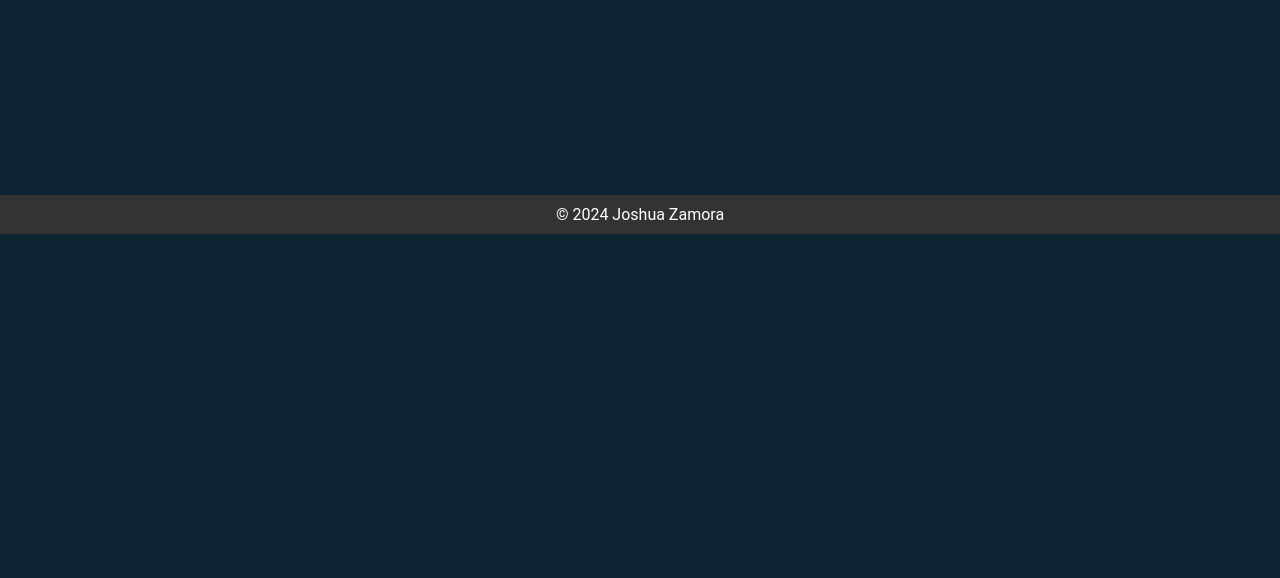
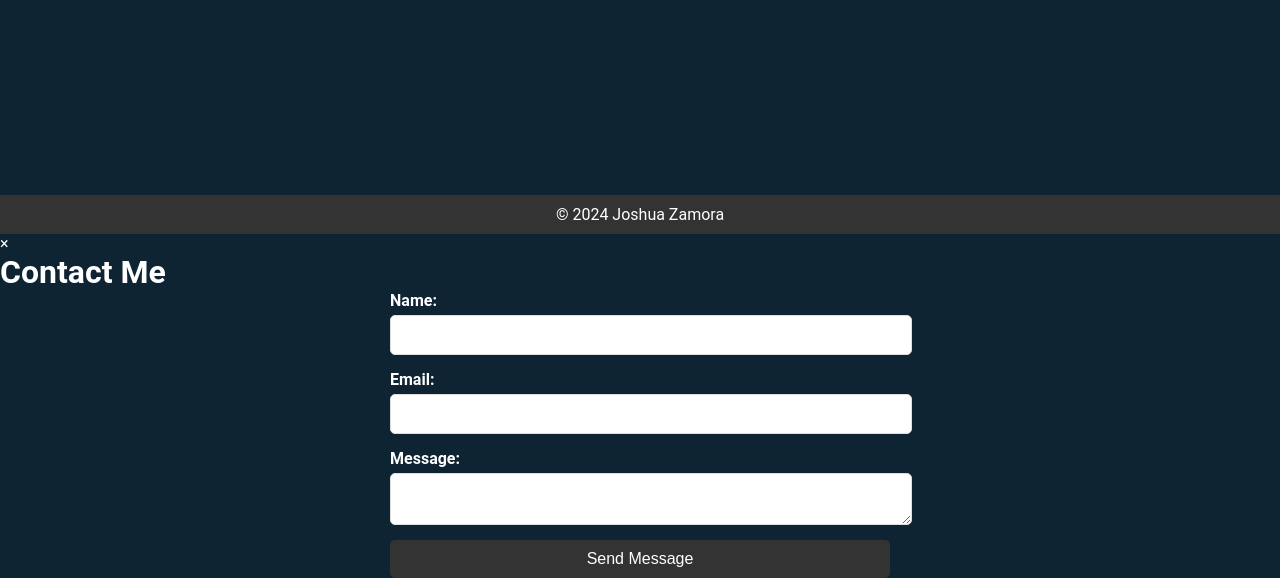
Before and after one commit to yocomplex/yocomplex.github.io, a Flask app: page / in a window 1280 px wide. Shown: the part 566-1144 px from the top of the page. Before the commit the page ends 800 px from the top, so only its background shows below. Run offline with Flask 2, Linux system fonts and the light colour scheme; some libraries are stand-ins or nearby versions.

Commit message:
Update contact form to send data to Google Form and bug fixes 1.34

```diff
--- a/templates/index.html
+++ b/templates/index.html
@@ -28,6 +28,31 @@
     <footer>
         <p>&copy; 2024 Joshua Zamora</p>
     </footer>
+
+    <!-- Contact Form Modal -->
+    <div id="contact-modal" class="modal">
+        <div class="modal-content">
+            <span class="close-button">&times;</span>
+            <h1>Contact Me</h1>
+            <form id="contactForm" method="POST">
+                <div>
+                    <label for="name">Name:</label>
+                    <input type="text" id="name" name="name" required>
+                </div>
+                <div>
+                    <label for="email">Email:</label>
+                    <input type="email" id="email" name="email" required>
+                </div>
+                <div>
+                    <label for="message">Message:</label>
+                    <textarea id="message" name="message" required></textarea>
+                </div>
+                <button type="submit">Send Message</button>
+            </form>
+            <p id="responseMessage"></p>
+        </div>
+    </div>
+
     <script src="{{ url_for('static', filename='js/particles.min.js') }}"></script>
     <script src="{{ url_for('static', filename='js/scripts.js') }}"></script>
 </body>
```
